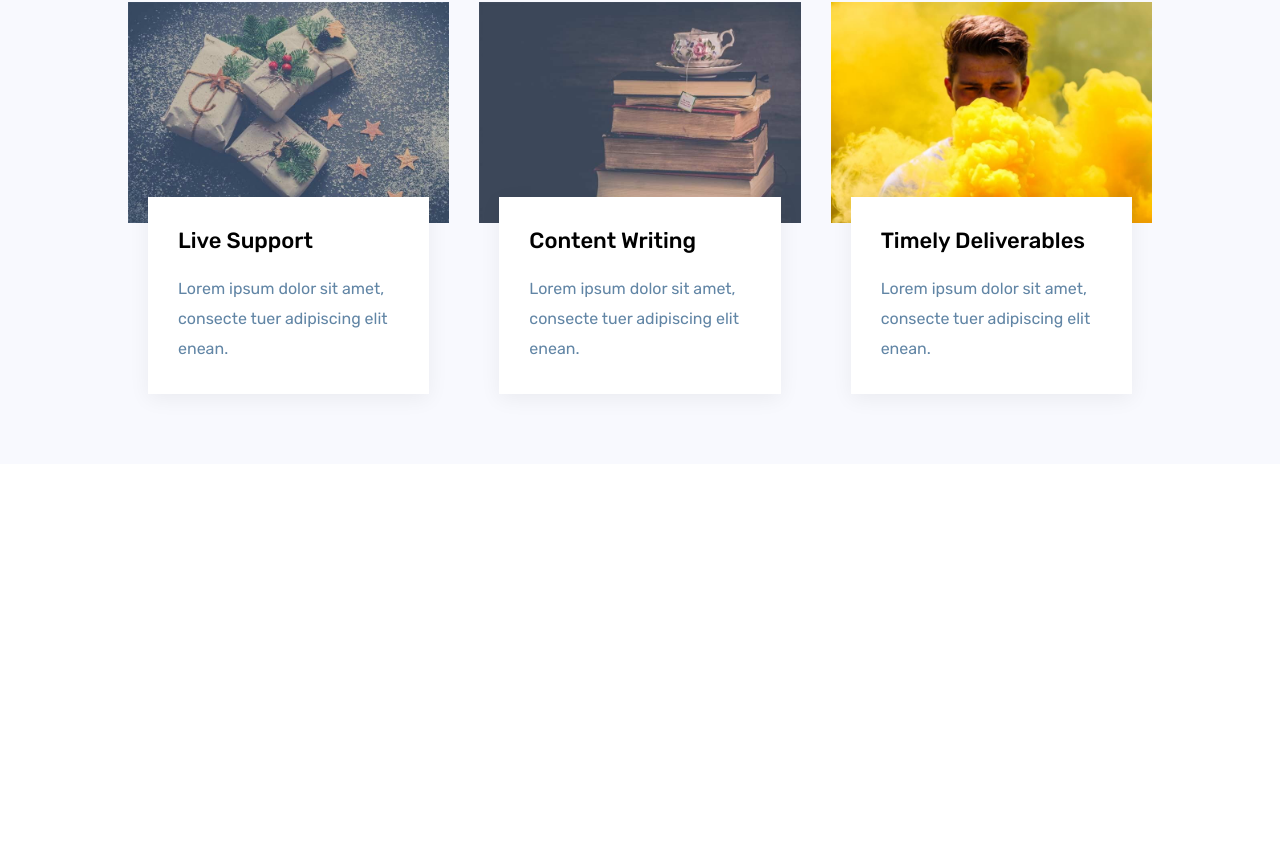
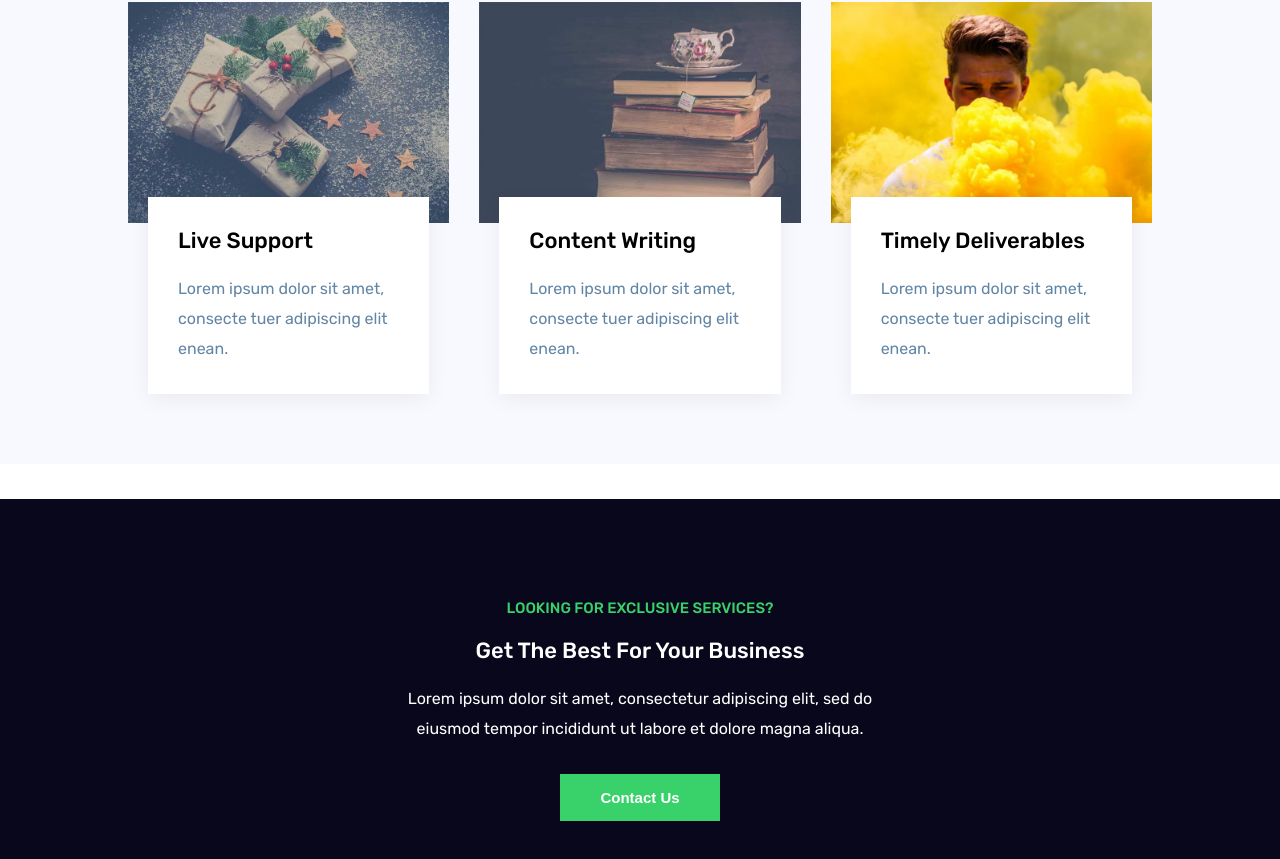
Before and after one commit to isti20/exercise-react-portfolioweb, a React (Create React App) app: page / in a window 1280 px wide. Shown: the part 2685-3544 px from the top of the page. Before the commit the page ends 3149 px from the top, so only its background shows below. Built offline with nearby package versions, Linux system fonts and the light colour scheme.

Commit message:
Styling wrapper component

```diff
--- a/src/App.css
+++ b/src/App.css
@@ -369,3 +369,19 @@
   font-size: 22px;
   margin-bottom: 20px;
 }
+
+/* -------wrapper------- */
+.wrapper .container {
+  max-width: 40%;
+  margin: auto;
+  text-align: center;
+}
+
+.wrapper h2 {
+  font-size: 40;
+}
+
+.wrapper p {
+  opacity: 1;
+  margin-bottom: 30px;
+}
--- /dev/null
+++ b/src/components/home/Wrapper.jsx
@@ -0,0 +1,32 @@
+import React from "react";
+
+const Wrapper = () => {
+    const data = [
+        {
+          title: "LOOKING FOR EXCLUSIVE SERVICES?",
+          heading: "Get The Best For Your Business",
+          desc: "Lorem ipsum dolor sit amet, consectetur adipiscing elit, sed do eiusmod tempor incididunt ut labore et dolore magna aliqua.",
+        },
+      ]
+
+    return (
+        <div>
+            <section className="branding wrapper">
+                <div className="container">
+                    {data.map((val) => {
+                        return (
+                        <div className="box">
+                            <h3>{val.title}</h3>
+                            <h2>{val.heading}</h2>
+                            <p>{val.desc}</p>
+                            <button className="primary-btn">Contact Us</button>
+                        </div>
+                        )
+                    })}
+                </div>
+            </section>
+        </div>
+    )
+}
+
+export default Wrapper
--- a/src/components/pageContent/HomePages.jsx
+++ b/src/components/pageContent/HomePages.jsx
@@ -3,6 +3,7 @@
 import Branding from "../home/Branding";
 import About from "../home/about/About";
 import Service from "../home/servicess/Service";
+import Wrapper from "../home/Wrapper";
 
 const HomePages = () => {
     return (
@@ -11,6 +12,7 @@
             <Branding />
             <About />
             <Service />
+            <Wrapper />
         </>
     )
 }
```
